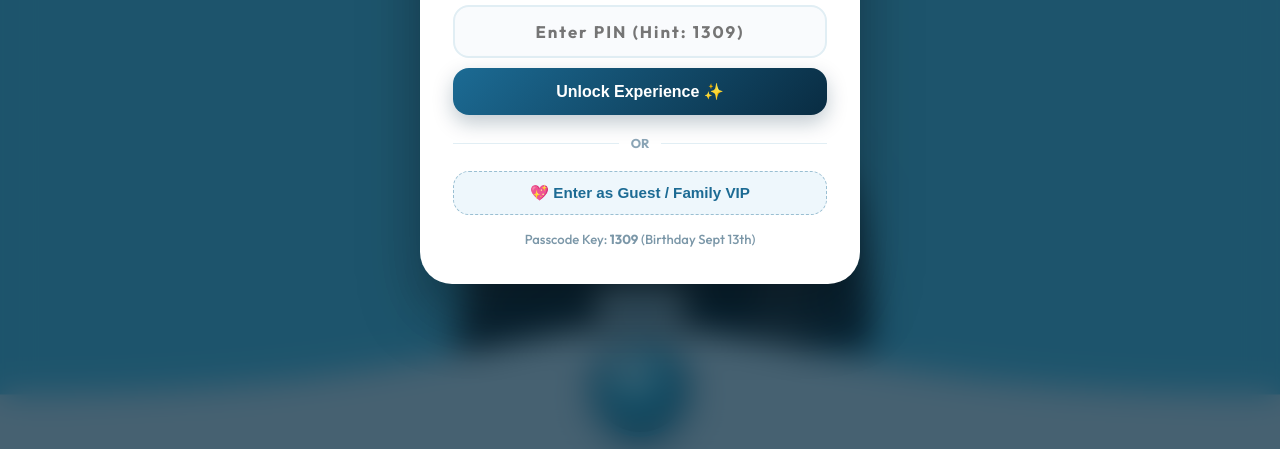
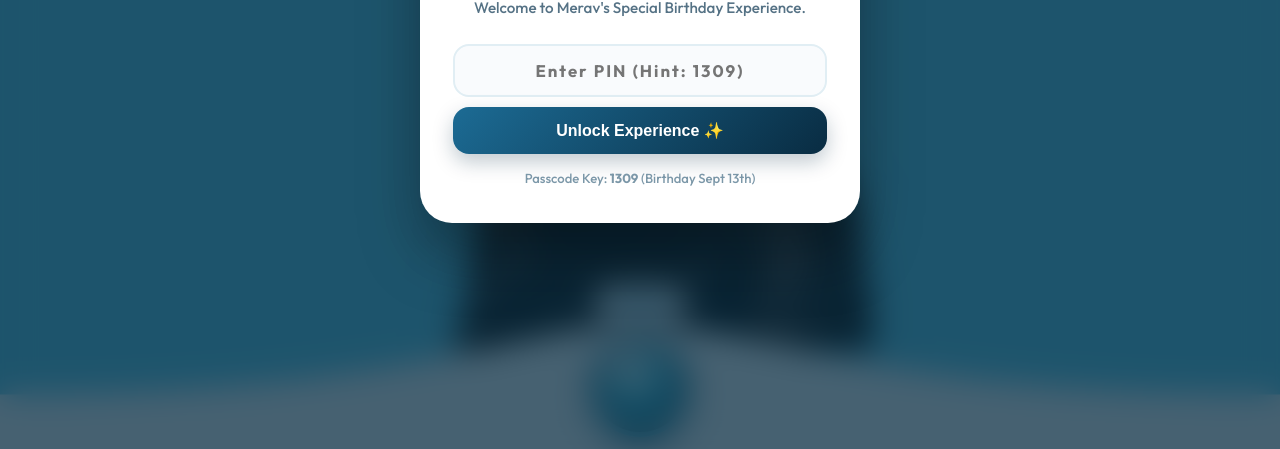
Before and after one commit to talmalek/HappyBirthdayMerav, a plain HTML site: page index.html in a window 1280 px wide. Shown: the part 351-800 px from the top of the page. Drawn offline with nearby package versions, Linux system fonts and the light colour scheme.

Commit message:
refactor: Remove Lacoste references and Guest button from login page

```diff
--- a/index.html
+++ b/index.html
@@ -111,12 +111,12 @@
         </div>
     </div>
 
-    <!-- LOGIN GATE OVERLAY: Passcode & VIP Access Control -->
+    <!-- LOGIN GATE OVERLAY: Passcode Access Control -->
     <div id="login-gate-overlay" class="login-gate-overlay">
         <div class="login-card-modal">
             <div class="login-badge">VIP ACCESS • 13.09.1981</div>
             <h1 class="login-title">Happy Birthday Merav! 🎈</h1>
-            <p class="login-subtitle">Welcome to Merav's Exclusive Lacoste Atelier Birthday Experience.</p>
+            <p class="login-subtitle">Welcome to Merav's Special Birthday Experience.</p>
 
             <form id="login-form" class="login-form">
                 <div class="input-group">
@@ -125,14 +125,8 @@
                         <span>Unlock Experience</span> ✨
                     </button>
                 </div>
-                <div id="login-error-msg" class="login-error-msg hidden">Incorrect passcode! Hint: Enter 1309 or tap Guest Access below.</div>
+                <div id="login-error-msg" class="login-error-msg hidden">Incorrect passcode! (Hint: 1309)</div>
             </form>
-
-            <div class="login-divider"><span>OR</span></div>
-
-            <button type="button" id="guest-quick-login-btn" class="guest-login-btn">
-                <span>💖 Enter as Guest / Family VIP</span>
-            </button>
 
             <div class="login-footer-hint">Passcode Key: <strong>1309</strong> (Birthday Sept 13th)</div>
         </div>
```
